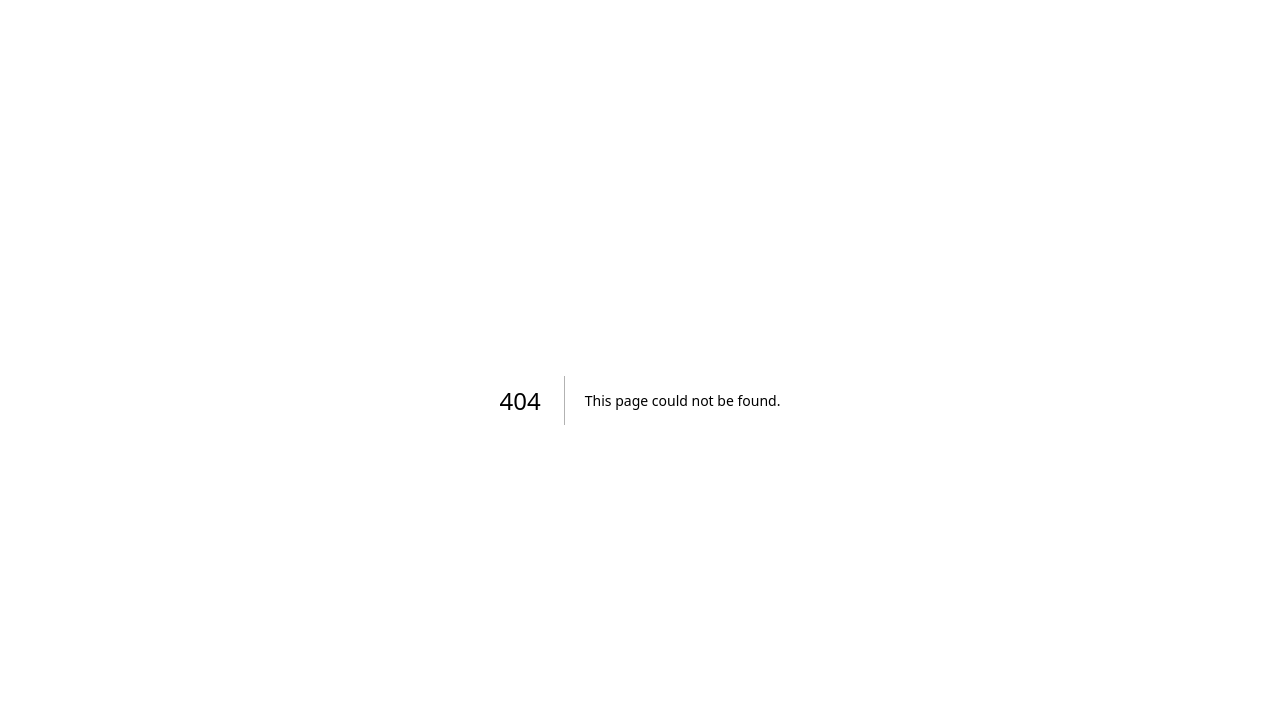
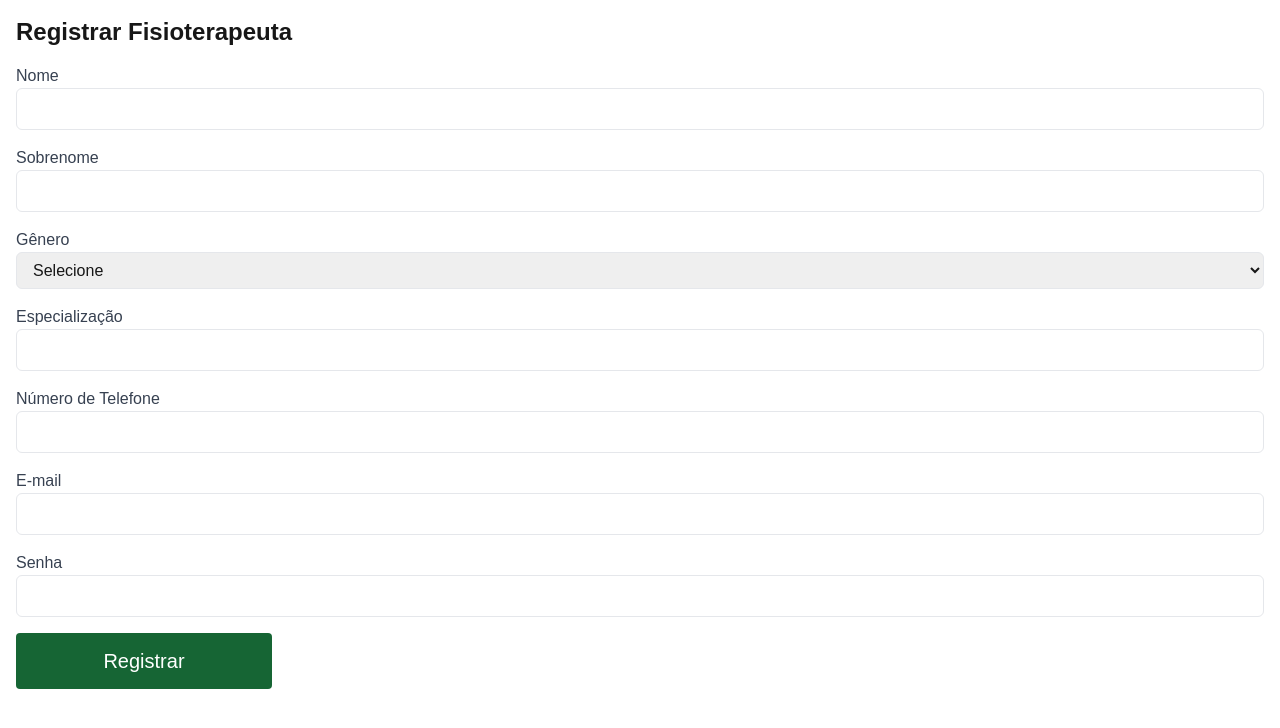
Before and after one commit to asvsz/gpf, a Next.js app: page /CadastrarMedico in a window 1280 px wide. Before the commit this address had no page. Shown: the top 728 px of the page. Built offline with nearby package versions, Linux system fonts and the light colour scheme.

Commit message:
feat: page register clinician

```diff
--- /dev/null
+++ b/app/CadastrarMedico/page.tsx
@@ -0,0 +1,141 @@
+'use client';
+import React, { useState } from 'react';
+import api from '../services/api';
+import { useAuth } from '../context/AuthContext';
+import ButtonOne from '../components/ButtonOne';
+import { useRouter } from 'next/navigation';
+
+export default function CadastrarPaciente() {
+  const { user } = useAuth();
+
+  const router = useRouter()
+
+  const [name, setName] = useState('');
+  const [surname, setSurname] = useState('');
+  const [gender, setGender] = useState('');
+  const [occupation, setOccupation] = useState('');
+  const [phoneNumber, setPhoneNumber] = useState('');
+  const [email, setEmail] = useState('');
+  const [password, setPassword] = useState('');
+  const [message, setMessage] = useState('');
+
+  const handleSubmit = async (e: React.FormEvent<HTMLFormElement>) => {
+    e.preventDefault();
+
+    const newClinician = {
+      name,
+      surname,
+      gender,
+      occupation,
+      phoneNumber,
+      email,
+      password,
+    };
+
+    try {
+      const response = await api.post(`/${user}s`, newClinician);
+      setMessage('Fisioterapeuta registrado com sucesso!');
+      console.log('Fisioterapeuta registrado com sucesso!');
+      // Clear fields after registration
+      setName('');
+      setSurname('');
+      setGender('');
+      setOccupation('');
+      setPhoneNumber('');
+      setEmail('');
+      setPassword('');
+
+      router.push('/Login')
+    } catch (error) {
+      setMessage('Erro ao registrar o fisioterapeuta. Por favor, tente novamente.');
+      console.error(error);
+    }
+  };
+
+  return (
+    <div className="container mx-auto p-4">
+      <h1 className="text-2xl font-bold mb-4">Registrar Fisioterapeuta</h1>
+      <form onSubmit={handleSubmit} className="space-y-4">
+        <div>
+          <label className="block text-gray-700">Nome</label>
+          <input
+            type="text"
+            value={name}
+            onChange={(e) => setName(e.target.value)}
+            className="w-full px-3 py-2 border rounded-md"
+            required
+          />
+        </div>
+        <div>
+          <label className="block text-gray-700">Sobrenome</label>
+          <input
+            type="text"
+            value={surname}
+            onChange={(e) => setSurname(e.target.value)}
+            className="w-full px-3 py-2 border rounded-md"
+            required
+          />
+        </div>
+        <div>
+          <label className="block text-gray-700">Gênero</label>
+          <select
+            value={gender}
+            onChange={(e) => setGender(e.target.value)}
+            className="w-full px-3 py-2 border rounded-md"
+            required
+          >
+            <option value="" disabled>
+              Selecione
+            </option>
+            <option value="male">Masculino</option>
+            <option value="female">Feminino</option>
+            <option value="outro">Outro</option>
+            <option value="prefiro_nao_dizer">Prefiro não dizer</option>
+          </select>
+        </div>
+        <div>
+          <label className="block text-gray-700">Especialização</label>
+          <input
+            type="text"
+            value={occupation}
+            onChange={(e) => setOccupation(e.target.value)}
+            className="w-full px-3 py-2 border rounded-md"
+            required
+          />
+        </div>
+        <div>
+          <label className="block text-gray-700">Número de Telefone</label>
+          <input
+            type="text"
+            value={phoneNumber}
+            onChange={(e) => setPhoneNumber(e.target.value)}
+            className="w-full px-3 py-2 border rounded-md"
+            required
+          />
+        </div>
+        <div>
+          <label className="block text-gray-700">E-mail</label>
+          <input
+            type="email"
+            value={email}
+            onChange={(e) => setEmail(e.target.value)}
+            className="w-full px-3 py-2 border rounded-md"
+            required
+          />
+        </div>
+        <div>
+          <label className="block text-gray-700">Senha</label>
+          <input
+            type="password"
+            value={password}
+            onChange={(e) => setPassword(e.target.value)}
+            className="w-full px-3 py-2 border rounded-md"
+            required
+          />
+        </div>
+        <ButtonOne texto='Registrar' type='submit' />
+        {message && <p className="mt-4 text-center">{message}</p>}
+      </form>
+    </div>
+  );
+}
--- a/app/Login/page.tsx
+++ b/app/Login/page.tsx
@@ -7,10 +7,12 @@ import FooterBar from '../components/Footer';
 import HeaderBar from '../components/Header';
 import { useAuth } from '../context/AuthContext';
 import Input from '../components/InputText';
+import Link from 'next/link';
+
 
 const Login = () => {
   const router = useRouter();
-  const { user, login } = useAuth(); // Obtem o tipo de usuário do contexto
+  const { user} = useAuth(); // Obtem o tipo de usuário do contexto
 
   const [email, setEmail] = useState('');
   const [password, setPassword] = useState('');
@@ -75,6 +77,24 @@ const Login = () => {
           />
           {errorMessage && <p style={{ color: 'red' }}>{errorMessage}</p>}
         </form>
+        <div>
+          {user === 'clinician' && (
+            <span>
+              Se ainda não é cadastrado,{' '}
+              <Link href="/CadastrarMedico" className="text-green-500">
+                Cadastre-se
+              </Link>
+            </span>
+          )}
+          {user === 'patient' && (
+            <span>
+              Se ainda não é cadastrado,{' '}
+              <Link href="/CadastrarPaciente" className="text-green-500">
+                Cadastre-se
+              </Link>
+            </span>
+          )}
+        </div>
       </main>
       <FooterBar />
     </div>
--- a/app/Medico/Pacientes/Prontuario/Editar/page.tsx
+++ b/app/Medico/Pacientes/Prontuario/Editar/page.tsx
@@ -7,21 +7,6 @@ import SaveButton from '@/app/components/SaveButton';
 import CancelButton from '@/app/components/CancelButton';
 import axios from 'axios';
 
-interface Patient {
-  birthDate: string;
-  cpf: string;
-  createdAt: string;
-  email: string;
-  gender: string;
-  id: string;
-  name: string;
-  password: string; // Se necessário, considere esconder ou tratar a senha
-  phoneNumber: string;
-  slug: string;
-  surname: string;
-  universalMedicalRecordId: string;
-  updatedAt: string;
-}
 
 interface Prontuario {
   profession: string;
```
